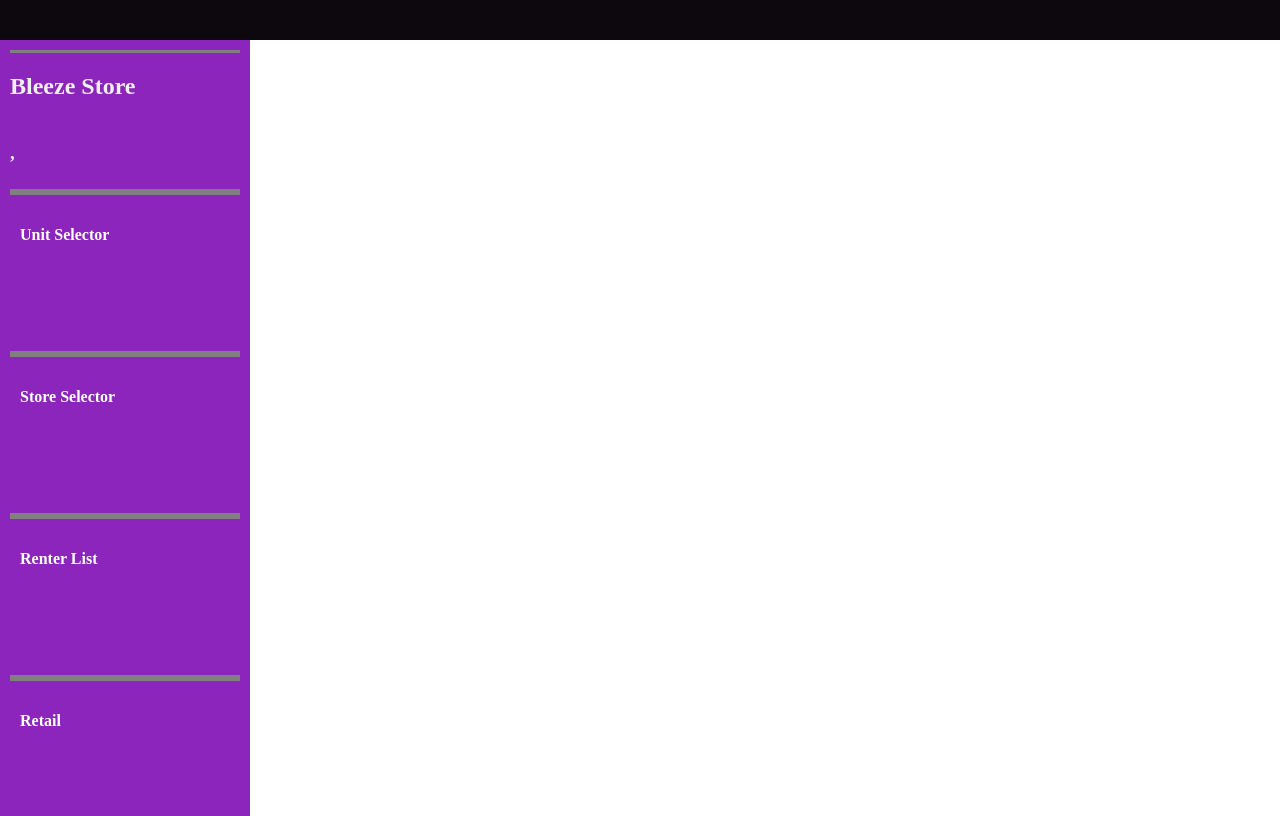
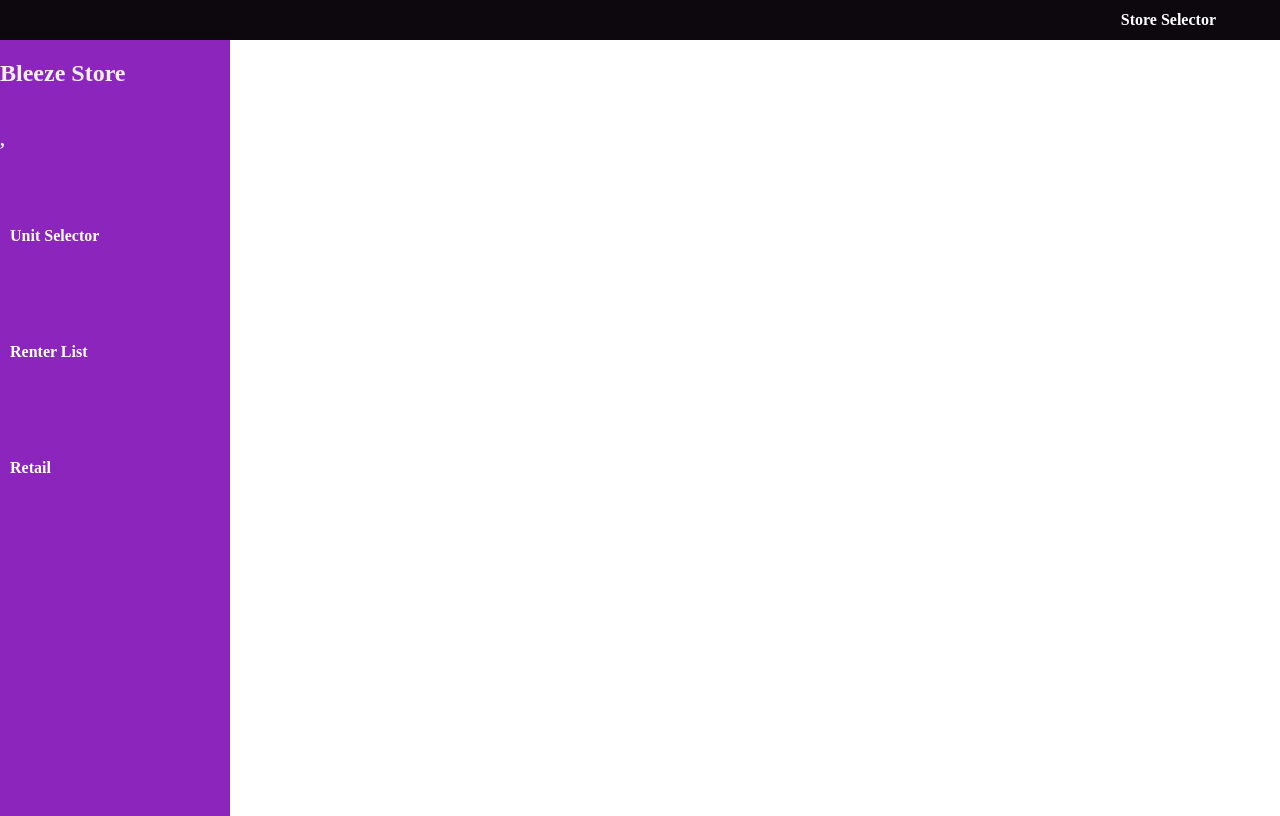
Before and after one commit to mitchhenline/bleeze, a Flask app: template templates/store.html in a window 1280 px wide. Run offline with Flask 3, Linux system fonts and the light colour scheme; the template is opened without the code that fills it, so the values that code supplies are empty.

Commit message:
header links replace sidebar store selector

```diff
--- a/static/styles.css
+++ b/static/styles.css
@@ -1,39 +1,13 @@
+/* ------------------------------------------------- */
+/* ----------------STORE SELECTOR------------------- */
+/* ------------------------------------------------- */
 
-/* ----------------BASE------------------- */
 .standard-back {
     height: 100vh;
     background: linear-gradient(to bottom, #333333 25%, #b7b7b7 25%);
     margin: 0;
     padding: 0;
 }
-
-
-
-
-/* ----------HEADER AND BODY CLASSES---------- */
-
-.header-bar {
-    height: 5%;
-    background-color: #0c080e;
-    position: fixed;
-    top: 0;
-    left: 0;
-    right: 0;
-    z-index: 1;
-}
-
-.header {
-    position: fixed;
-    top: 5%;
-    left: 0;
-    right: 0;
-    color: #fff; /* Header text color */
-    height: 20%;
-    z-index: 2; /* Ensure it's above other elements */
-}
-
-/* ----------STORE SELECTOR PAGE---------- */
-
 
 #store-selector-box {
     margin-top: 10%;
@@ -54,6 +28,10 @@
     margin-left: auto;
     margin-right: auto;
 }
+
+/* ----------------------------------------- */
+/* -------STORE SELECTOR JAVASCRIPT--------- */
+/* ----------------------------------------- */
 
 #store-selector-box-js {
     display: none;
@@ -77,12 +55,33 @@
     right: 2px;
 }
 
+/* ----------------------------------------- */
+/* -----------------HEADER------------------ */
+/* ----------------------------------------- */
+
+
+.header-bar {
+    height: 5%;
+    background-color: #0c080e;
+    position: fixed;
+    top: 0;
+    left: 0;
+    right: 0;
+    z-index: 1;
+    display: flex;
+    align-items: center;
+}
+
+#header-store-selector-link {
+    text-decoration: none;
+    color: white;
+    position: absolute;
+    right: 5%;
+}
 
 /* ///////////////////////////////////////////// */
-/* ----------STORE PAGE, UNIT SELECTOR---------- */
+/* -------------MAIN PAGE LAYOUT---------------- */
 /* ///////////////////////////////////////////// */
-
-
 
 .container {
     margin: 0;
@@ -94,34 +93,26 @@
     flex: 1;
     position: fixed;
     left: 0;
-    top: 5%; /* Fixed position from the top */
-    height: 100vh; /* Set a fixed height for the sidebar */
-    padding: 10px;
+    top: 5%;
+    height: 100vh;
     background-color: #8c25bc;
     color: #f0f0f0;
     width: 18%;
 }
 
-
 .sidebar-menu-item {
-    border-top: solid;
-    border-bottom: solid;
-    border-color: grey;
-    height: 17%;
+    height: 12%;
 }
 
 #sidebar-menu-title {
-    border-top: solid;
-    border-bottom: solid;
-    border-color: grey;
     height: 17%;
 }
 
 .sidebar a.sidebar-menu-item {
-    display: block; /* Make the anchor a block-level element */
-    text-decoration: none; /* Remove underline */
-    color: white; /* Set the text color */
-    padding: 10px; /* Add padding for better clickability */
+    display: block;
+    text-decoration: none;
+    color: white;
+    padding: 10px;
 }
 
 .sidebar a.sidebar-menu-item:hover {
--- a/templates/store.html
+++ b/templates/store.html
@@ -3,7 +3,13 @@
 
 {% block body %}
 
-<div class="header-bar"></div>
+<div class="header-bar">
+    <a href="javascript:void(0);" onclick="openStoreSelectorPopup()" id="header-store-selector-link">
+        <div>
+            <h4>Store Selector</h4>
+        </div>
+    </a>
+</div>
 
 <div class="container">
     <div class="sidebar">
@@ -15,12 +21,6 @@
         <a href="/{{ store.id }}" class="sidebar-menu-item">
             <div>
                 <h4>Unit Selector</h4>
-            </div>
-        </a>
-
-        <a href="/" class="sidebar-menu-item">
-            <div>
-                <h4>Store Selector</h4>
             </div>
         </a>
 
@@ -50,6 +50,24 @@
         {% endfor %}
     </div>
 
+    <div id="store-selector-box-js">
+        <h2><a href="javascript:void(0);" onclick="closeStoreSelectorPopup()" id="store-selector-box-js-close-button">X</a></h2>
+    </div>
+
 </div>
 
+
+<script>
+
+    function openStoreSelectorPopup() {
+        let storeSelectorBox = document.getElementById('store-selector-box-js')
+        storeSelectorBox.style.display = 'block'
+    }
+
+    function closeStoreSelectorPopup() {
+        let storeSelectorBox = document.getElementById('store-selector-box-js');
+        storeSelectorBox.style.display = 'none';
+    }
+</script>
+
 {% endblock %}
```
Also changed, not shown: templates/renter.html (+6 -3 lines), templates/renters.html (+7 -7 lines), templates/retail.html (+7 -7 lines), templates/unit.html (+7 -7 lines).
